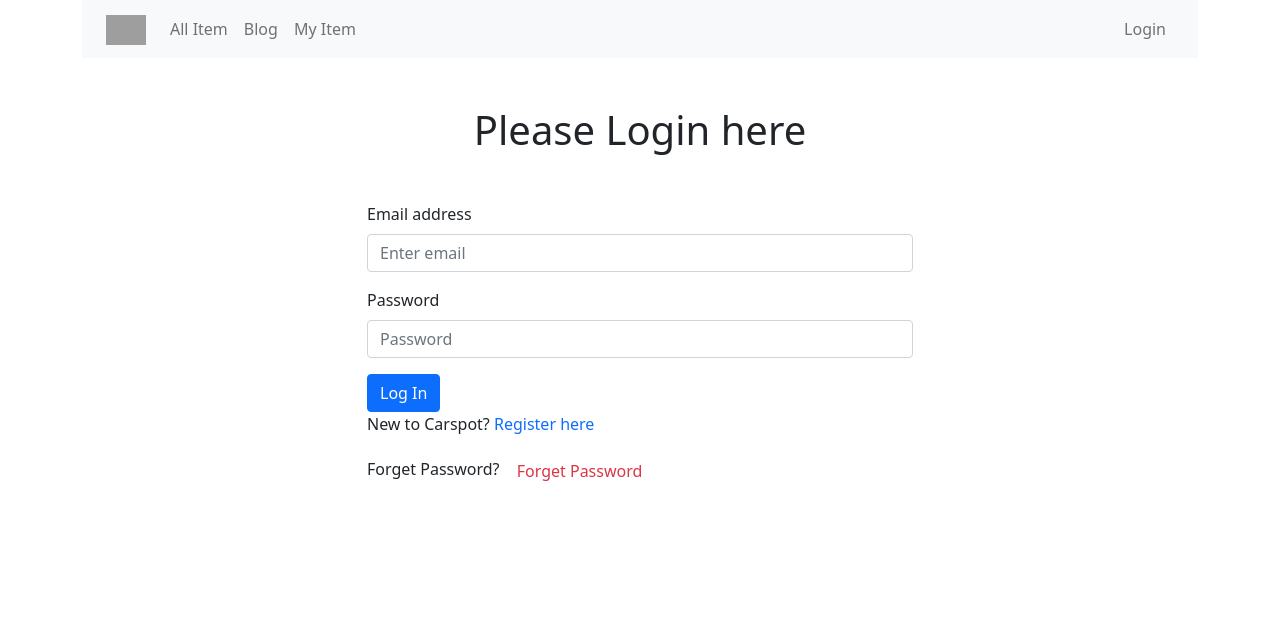
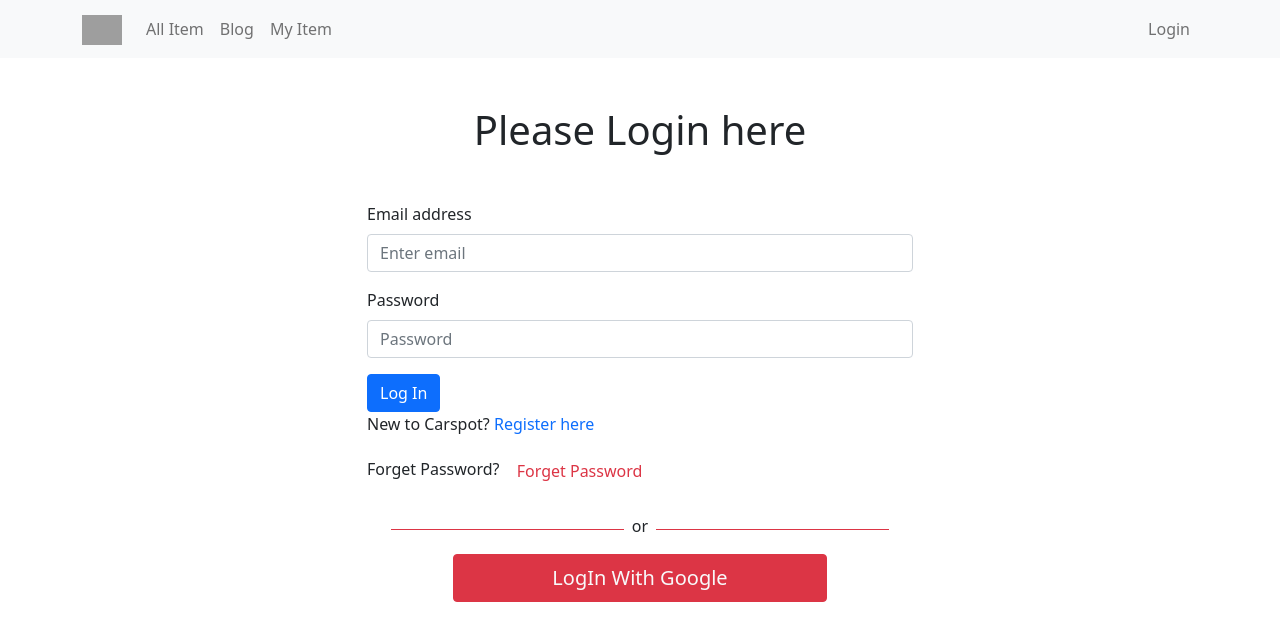
Before and after one commit to MdShohan81/warehouse-management-frontend, a React (Create React App) app: page /login in a window 1280 px wide. Shown: the top 640 px of the page. Built offline with nearby package versions, Linux system fonts and the light colour scheme; no server answers; grey boxes are pictures that could not be loaded.

Commit message:
added social login system

```diff
--- a/src/components/Header/Header.js
+++ b/src/components/Header/Header.js
@@ -15,9 +15,6 @@
         signOut(auth)
     }
     return (
-        <div className='container'>
-            <div className="row">
-                <div className="col-md-12">
                 <Navbar collapseOnSelect expand="lg" sticky='top' bg="light" variant="light">
                 <Container>
                 <Navbar.Brand as={Link} to="/"><img src={logo} alt="" className='brand'/></Navbar.Brand>
@@ -44,10 +41,6 @@
                 </Navbar.Collapse>
                 </Container>
                 </Navbar>
-                </div>
-            </div>
-        </div>
     );
 };
-
 export default Header;
--- a/src/components/Login/Login/Login.js
+++ b/src/components/Login/Login/Login.js
@@ -6,6 +6,7 @@
 import Loading from '../../Loading/Loading';
 import { toast, ToastContainer } from 'react-toastify';
 import 'react-toastify/dist/ReactToastify.css';
+import Social from '../Social/Social';
 
 
 
@@ -53,6 +54,8 @@
         if(email){
             await sendPasswordResetEmail(email);
             toast('sent email check your inbox')
+        }else{
+            toast('please put your email')
         }
     }
 
@@ -80,6 +83,7 @@
                     <p>New to Carspot? <Link className='text-primary text-decoration-none' onClick={navigateRegister}   to='/register'>Register here</Link></p>
                     <p>Forget Password? <Button  className='text-danger pe-auto text-decoration-none' variant='Link' onClick={ resetPassword }>Forget Password</Button></p>
                     <ToastContainer></ToastContainer>
+                    <Social></Social>
                 </div>
             </div>
 
--- a/src/components/Login/Register/Register.js
+++ b/src/components/Login/Register/Register.js
@@ -3,6 +3,7 @@
 import { Link, useNavigate } from 'react-router-dom';
 import { useCreateUserWithEmailAndPassword } from 'react-firebase-hooks/auth';
 import auth from '../../../firebase.init';
+import Social from '../Social/Social';
 
 const Register = () => {
     const nameRef = useRef('');
@@ -59,6 +60,7 @@
                 </Button>
                 </Form>
                 <p>Already have account <Link className='text-primary text-decoration-none' onClick={loginRegister}  to='/login'>Login here</Link></p>
+                <Social></Social>
             </div>
         </div>
 
--- a/src/components/Login/Social/Social.js
+++ b/src/components/Login/Social/Social.js
@@ -0,0 +1,41 @@
+import React from 'react';
+import { useSignInWithGoogle } from 'react-firebase-hooks/auth';
+import { useLocation, useNavigate } from 'react-router-dom';
+import auth from '../../../firebase.init';
+import Loading from '../../Loading/Loading';
+
+const Social = () => {
+    const [signInWithGoogle, user, loading, error] = useSignInWithGoogle(auth);
+    const navigate = useNavigate();
+    const location = useLocation();
+    let from = location.state?.from?.pathname || '/';
+    let errorMessages;
+    if(error){
+        errorMessages = <div>
+            <p className='text-danger'>{'something gone wrong'}</p>
+        </div>
+    }
+    if(user){
+        navigate(from, { replace: true });
+    }
+    if(loading){
+        return <Loading></Loading>;
+    }
+    return (
+        <div className='container'>
+            <div className="row">
+                <div className="d-flex align-items-center w-100 col-md-12">
+                <div style={{height: '1px'}} className='bg-danger w-50'></div>
+                    <p className='mt-2 px-2'>or</p>
+                    <div style={{height: '1px'}} className='bg-danger w-50'></div>
+                </div>
+                {errorMessages}
+                <div className="col-md-12 text-center mx-auto">
+                    <button onClick={() => signInWithGoogle()} className='btn btn-danger text-light py-2 fs-5 w-75'>LogIn With Google</button>
+                </div>
+            </div>
+        </div>
+    );
+};
+
+export default Social;
```
